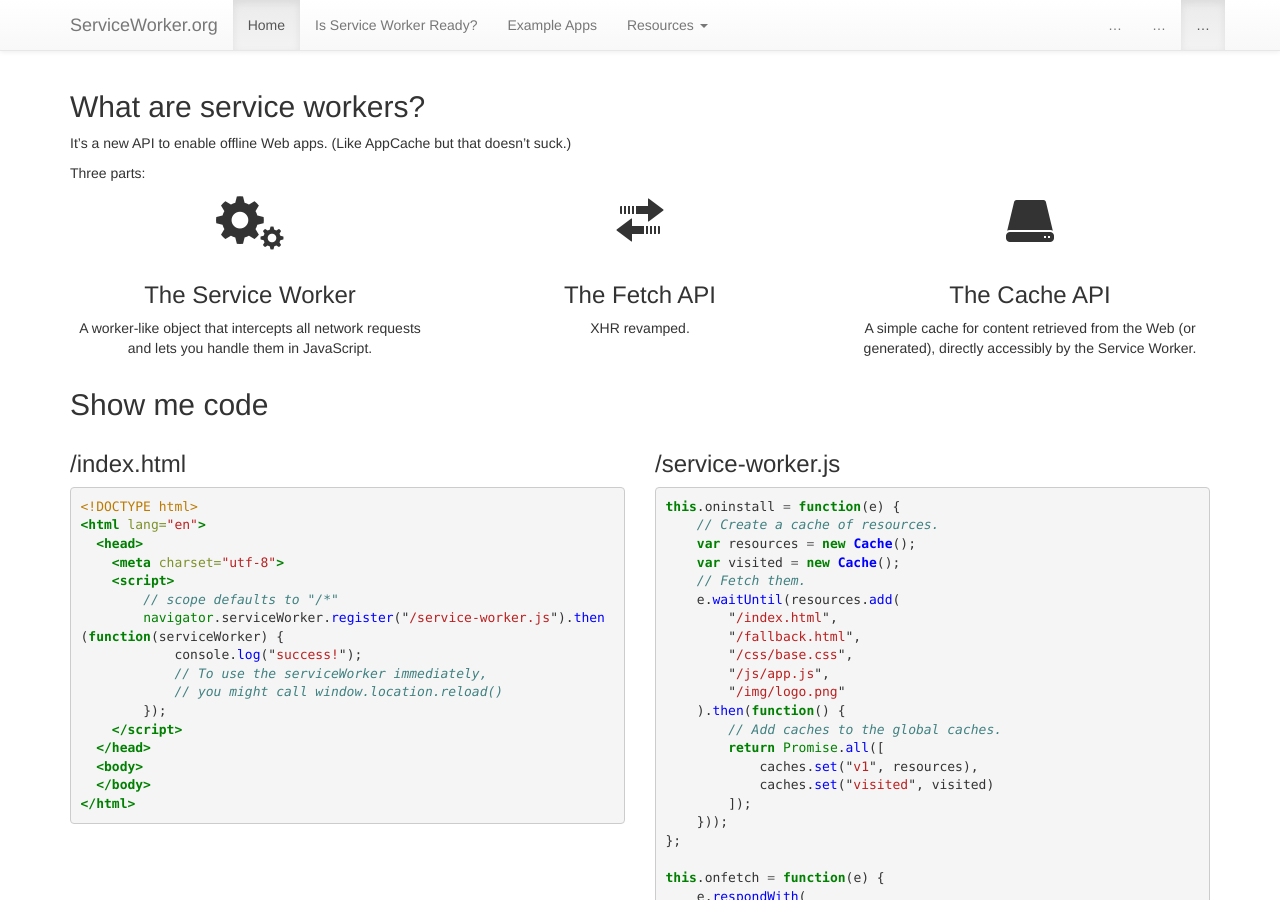
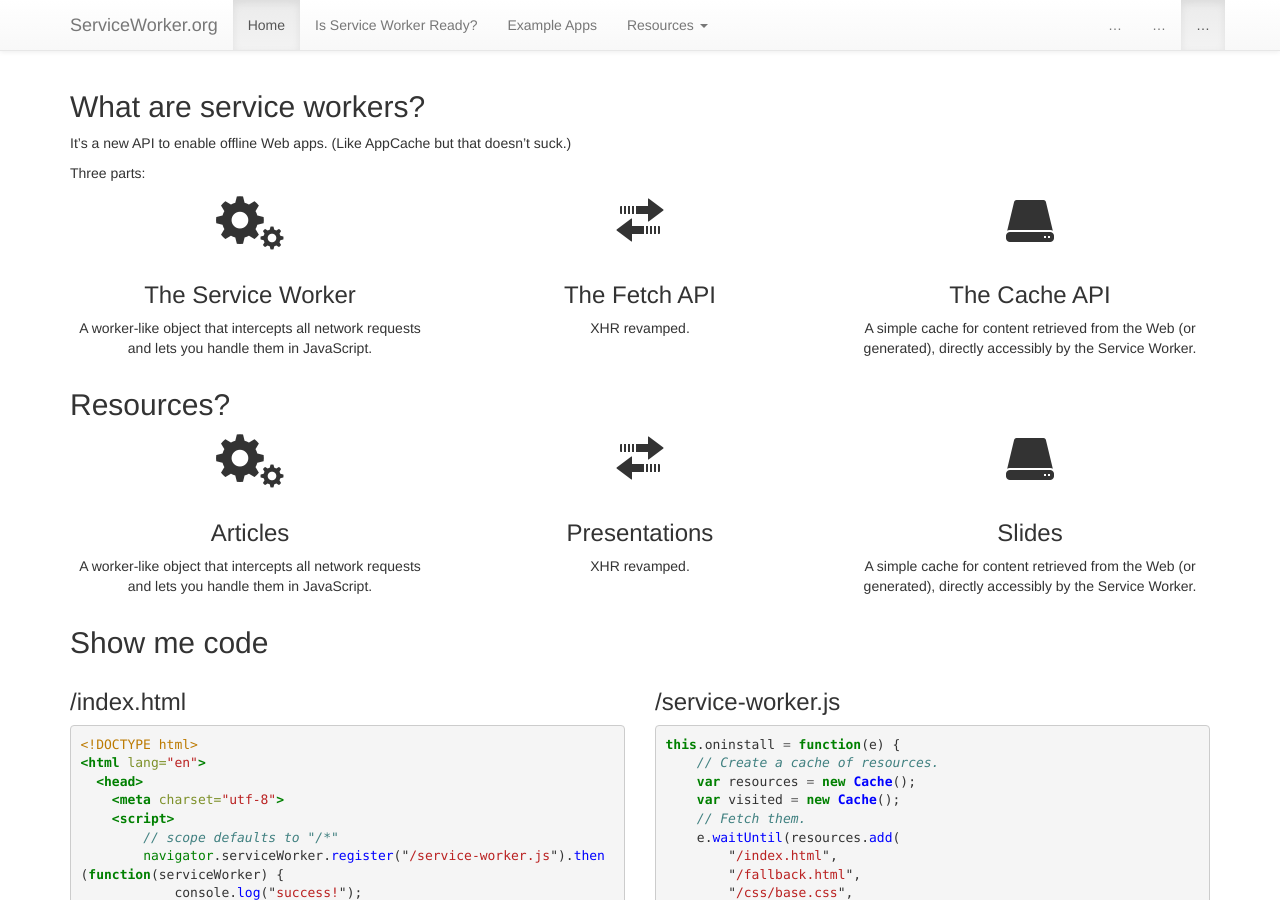
Before and after one commit to serviceworker/serviceworker.org, a Jekyll site: the page built from index.md, in a window 1280 px wide and 900 px high. Built offline with Jekyll 4.4.1, drawn with Linux system fonts in a browser that asks for light colours; Markdown is read by kramdown in place of the engine named in the settings.

Commit message:
adding content, updating some layouts

```diff
--- a/index.md
+++ b/index.md
@@ -14,6 +14,19 @@ featurettes:
     title: The Cache API
     body: A simple cache for content retrieved from the Web (or generated), directly accessibly by the Service Worker.
 
+ourresources:
+  -
+    icon: cogwheels
+    title: Articles
+    body: A worker-like object that intercepts all network requests and lets you handle them in JavaScript.
+  -
+    icon: transfer
+    title: Presentations
+    body: XHR revamped.
+  -
+    icon: hdd
+    title: Slides
+    body: A simple cache for content retrieved from the Web (or generated), directly accessibly by the Service Worker.
 ---
 
 ## What are service workers?
@@ -23,6 +36,10 @@ It's a new API to enable offline Web apps. (Like AppCache but that doesn't suck.
 Three parts:
 
 {% include featurettes.html featurettes=page.featurettes col=3 %}
+
+## Resources?
+
+{% include featurettes.html featurettes=page.ourresources col=3 %}
 
 ## Show me code
 
```
Also changed, not shown: _data/people.yml (+16 -0 lines), _includes/list.html (+8 -1 lines).
